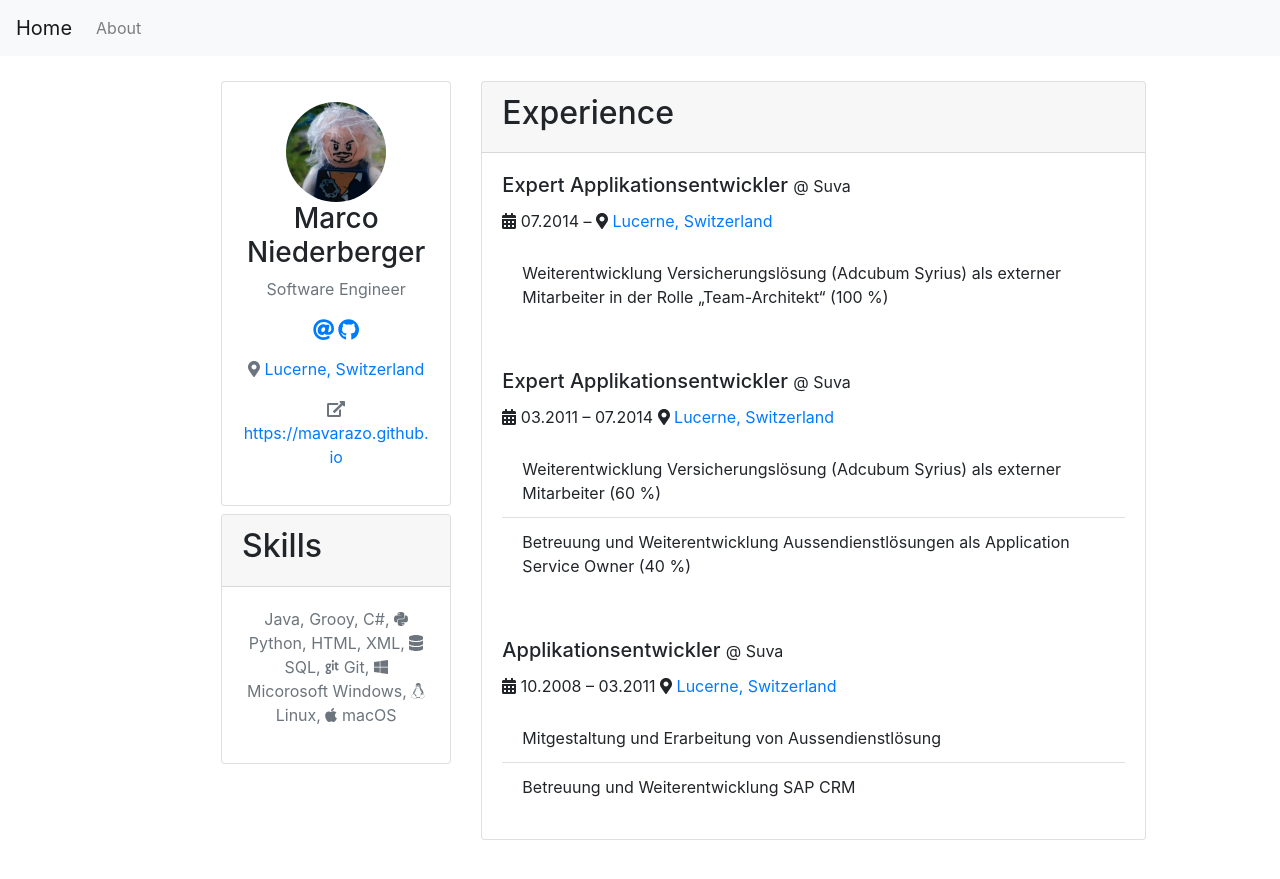
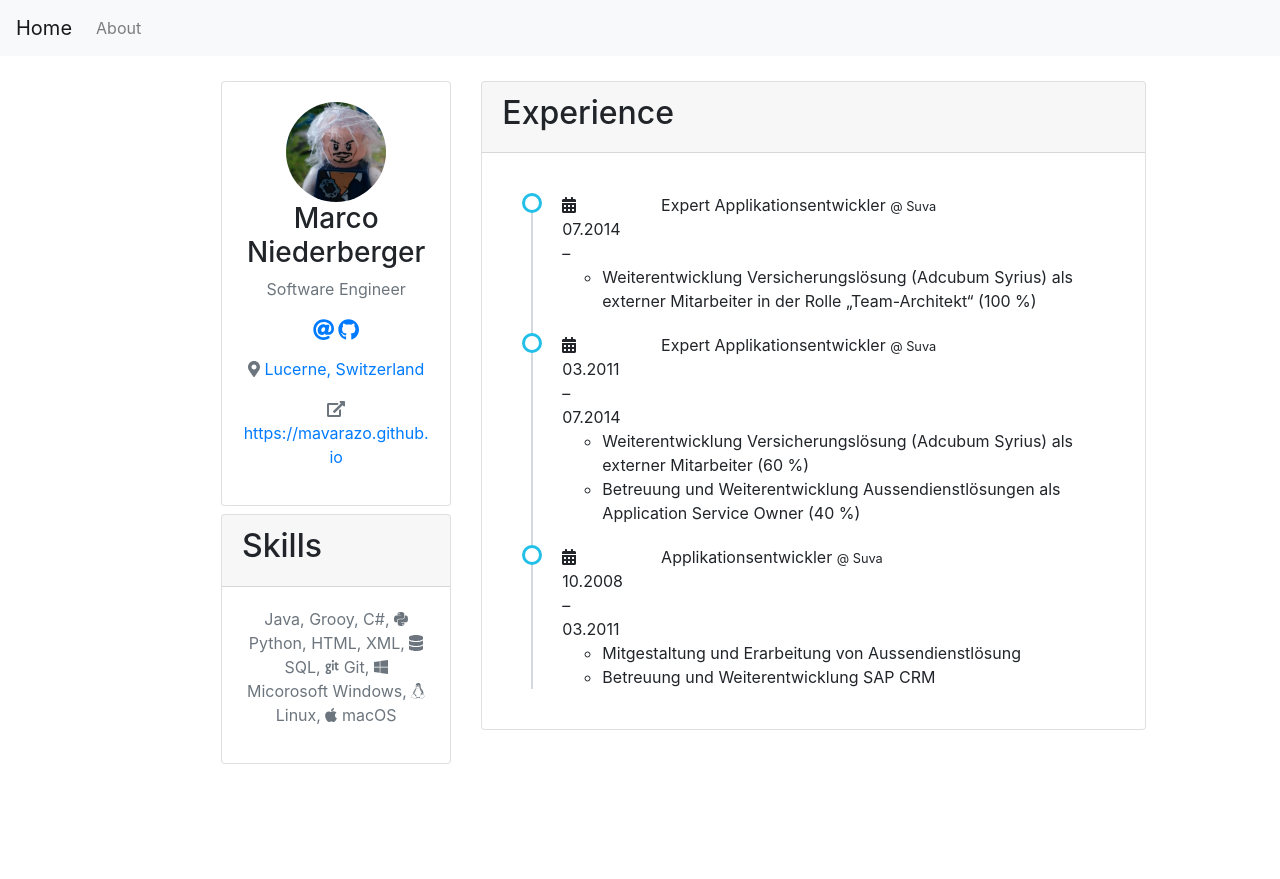
Before and after one commit to mavarazo/mavarazo.github.io, a Jekyll site: the page built from about.html, in a window 1280 px wide. Shown: the top 879 px of the page. Built offline with Jekyll 4.4.1, drawn with Linux system fonts in a browser that asks for light colours; nearby versions of some CDN libraries.

Commit message:
!!! Restyling Experience

```diff
--- a/about.html
+++ b/about.html
@@ -3,6 +3,42 @@ layout: default
 title: About Me
 permalink: /about/
 ---
+
+<style>
+    ul.timeline {
+        list-style-type: none;
+        position: relative;
+    }
+
+    ul.timeline:before {
+        content: ' ';
+        background: #d4d9df;
+        display: inline-block;
+        position: absolute;
+        left: 29px;
+        width: 2px;
+        height: 100%;
+        z-index: 400;
+    }
+
+    ul.timeline > li {
+        margin: 20px 0;
+        padding-left: 20px;
+    }
+
+    ul.timeline > li:before {
+        content: ' ';
+        background: white;
+        display: inline-block;
+        position: absolute;
+        border-radius: 50%;
+        border: 3px solid #22c0e8;
+        left: 20px;
+        width: 20px;
+        height: 20px;
+        z-index: 400;
+    }
+</style>
 
 <div class="row">
     <div class="col-md-3 offset-md-1">
@@ -48,52 +84,51 @@ permalink: /about/
                 <h2>Experience</h2>
             </div>
 
-            <div class="card mb-2 border-0">
                 <div class="card-body">
-                    <h5 class="card-title">Expert Applikationsentwickler <small>@ Suva</small></h5>
-                    <p class="card-text"><i class="fas fa-calendar-alt"> </i> 07.2014 – <i
-                            class="fas fa-map-marker-alt">
-                        </i><a href="https://goo.gl/maps/uUdpuHTGRyUvukhY6">
-                            Lucerne,
-                            Switzerland</a></p>
+                    <ul class="timeline">
+                        <li>
+                            <div class="row">
+                                <div class="col-md-2">
+                                    <i class="fas fa-calendar-alt"> </i> 07.2014 –
+                                </div>
+                                <div class="col-md">
+                                    Expert Applikationsentwickler <small>@ Suva</small>
+                                </div>
+                            </div>
+                            <ul>
+                                <li>Weiterentwicklung Versicherungslösung (Adcubum Syrius) als externer Mitarbeiter in der Rolle „Team-Architekt“ (100 %)</li>
+                            </ul>
+                        </li>
 
-                    <ul class="list-group list-group-flush">
-                        <li class="list-group-item">Weiterentwicklung Versicherungslösung (Adcubum Syrius) als externer
-                            Mitarbeiter in der Rolle „Team-Architekt“ (100 %)</li>
-                    </ul>
-                </div>
-            </div>
+                        <li>
+                            <div class="row">
+                                <div class="col-md-2">
+                                    <i class="fas fa-calendar-alt"> </i> 03.2011 – 07.2014
+                                </div>
+                                <div class="col-md">
+                                    Expert Applikationsentwickler <small>@ Suva</small>
+                                </div>
+                            </div>
+                            <ul>
+                                <li>Weiterentwicklung Versicherungslösung (Adcubum Syrius) als externer Mitarbeiter (60 %)</li>
+                                <li>Betreuung und Weiterentwicklung Aussendienstlösungen als Application Service Owner (40 %)</li>
+                            </ul>
+                        </li>
 
-            <div class="card mb-2 border-0">
-                <div class="card-body">
-                    <h5 class="card-title">Expert Applikationsentwickler <small>@ Suva</small></h5>
-                    <p class="card-text"><i class="fas fa-calendar-alt"> </i> 03.2011 – 07.2014 <i
-                            class="fas fa-map-marker-alt">
-                        </i><a href="https://goo.gl/maps/uUdpuHTGRyUvukhY6">
-                            Lucerne,
-                            Switzerland</a></p>
-
-                    <ul class="list-group list-group-flush">
-                        <li class="list-group-item">Weiterentwicklung Versicherungslösung (Adcubum Syrius) als externer
-                            Mitarbeiter (60 %)</li>
-                        <li class="list-group-item">Betreuung und Weiterentwicklung Aussendienstlösungen
-                            als Application Service Owner (40 %)</li>
-                    </ul>
-                </div>
-            </div>
-
-            <div class="card mb-2 border-0">
-                <div class="card-body">
-                    <h5 class="card-title">Applikationsentwickler <small>@ Suva</small></h5>
-                    <p class="card-text"><i class="fas fa-calendar-alt"> </i> 10.2008 – 03.2011 <i
-                            class="fas fa-map-marker-alt">
-                        </i><a href="https://goo.gl/maps/uUdpuHTGRyUvukhY6">
-                            Lucerne,
-                            Switzerland</a></p>
-
-                    <ul class="list-group list-group-flush">
-                        <li class="list-group-item">Mitgestaltung und Erarbeitung von Aussendienstlösung</li>
-                        <li class="list-group-item">Betreuung und Weiterentwicklung SAP CRM</li>
+                        <li>
+                            <div class="row">
+                                <div class="col-md-2">
+                                    <i class="fas fa-calendar-alt"> </i> 10.2008 – 03.2011
+                                </div>
+                                <div class="col-md">
+                                    Applikationsentwickler <small>@ Suva</small>
+                                </div>
+                            </div>
+                            <ul>
+                                <li>Mitgestaltung und Erarbeitung von Aussendienstlösung</li>
+                                <li>Betreuung und Weiterentwicklung SAP CRM</li>
+                            </ul>
+                        </li>
                     </ul>
                 </div>
             </div>
```
